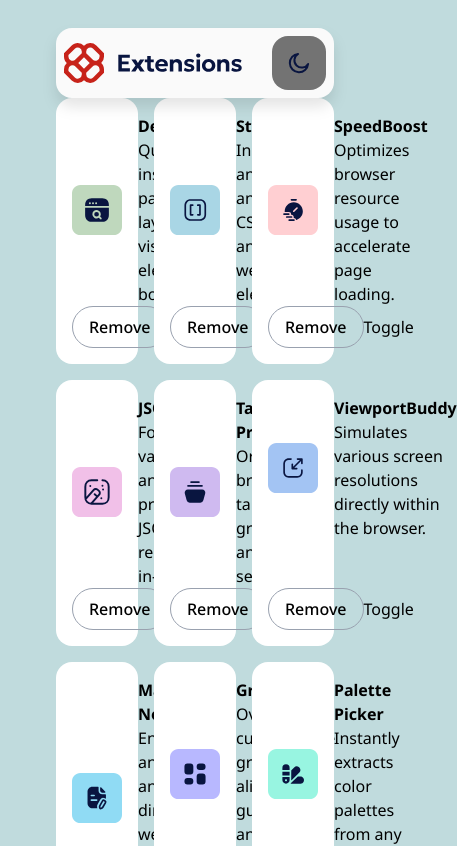
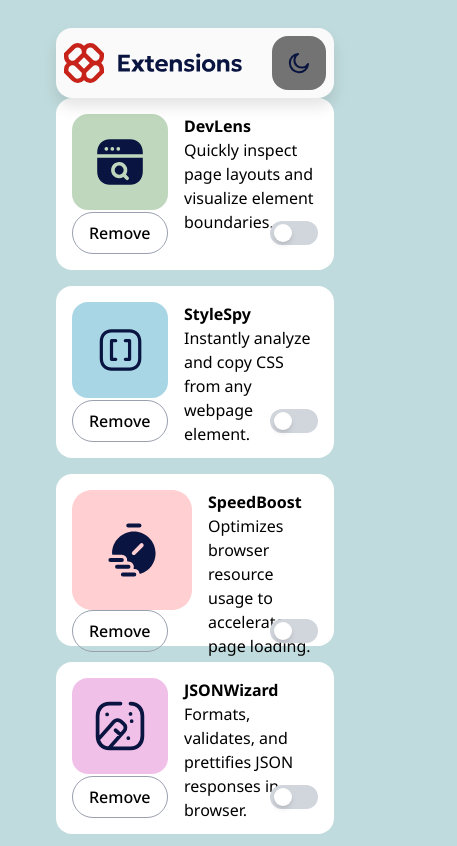
Before and after one commit to justtimi/browser-extensions-manager-ui, a React (Vite) app: page / in a window 390 px wide. Shown: the top 846 px of the page, 457 px wide, since content can reach past the window. Built offline with nearby package versions, Linux system fonts and the light colour scheme.

Commit message:
Fixed responsive for some components, and then added styling and functionality to the toggle

```diff
--- a/src/components/Card.jsx
+++ b/src/components/Card.jsx
@@ -3,12 +3,12 @@ import Toggle from "./Toggle";
 
 const Card = ({ extension }) => {
   return (
-    <div className="bg-white p-4 rounded-2xl flex flex-col justify-between">
+    <div className="bg-white p-4 rounded-2xl flex flex-col justify-between h-43">
       <div className="flex gap-4">
         <img src={extension.logo} alt="" className="" />
         <div className="flex flex-col">
           <h3 className="font-bold">{extension.name}</h3>
-          <p>{extension.description}</p>
+          <p className="text-base font-normal">{extension.description}</p>
         </div>
       </div>
 
--- a/src/components/Gallery.jsx
+++ b/src/components/Gallery.jsx
@@ -11,7 +11,7 @@ const Gallery = () => {
       .catch((err) => console.error("Error checking JSON: ", err));
   }, []);
   return (
-    <div className="grid grid-cols-3 gap-4">
+    <div className="grid grid-cols-1 sm:grid-cols-2 md:grid-cols-3  gap-4">
 
         {(extensions.length === 0) ? (
         <p>Loading...</p>
--- a/src/components/Toggle.jsx
+++ b/src/components/Toggle.jsx
@@ -1,9 +1,26 @@
-import React from 'react'
+import React from "react";
 
 const Toggle = () => {
+  const [isOn, setIsOn] = React.useState(false);
+
+  const handleToggle = () => {
+    setIsOn(!isOn);
+  };
   return (
-    <div>Toggle</div>
-  )
-}
+    <button
+      onClick={handleToggle}
+      onKeyDown={(e) => {
+        if (e.key === " " || e.key === "Enter") {
+          e.preventDefault();
+          handleToggle();
+        }
+      }} className={`relative inline-flex items-center w-12 h-6 rounded-full p-1 transition-all duration-300 outline-none ${
+        isOn ? "bg-red-700 justify-end" : "bg-gray-300 justify-start"
+      }`}
+    >
+      <span className="w-[18px] h-[18px] bg-white rounded-full shadow-md transition-transform duration-700 ease-in-out"></span>
+    </button>
+  );
+};
 
-export default Toggle
+export default Toggle;
```
